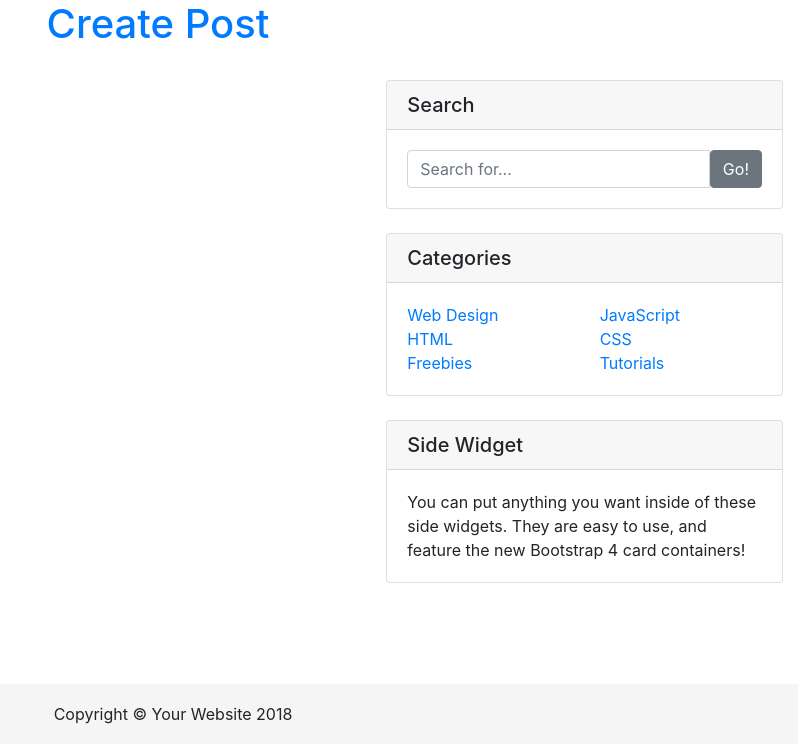
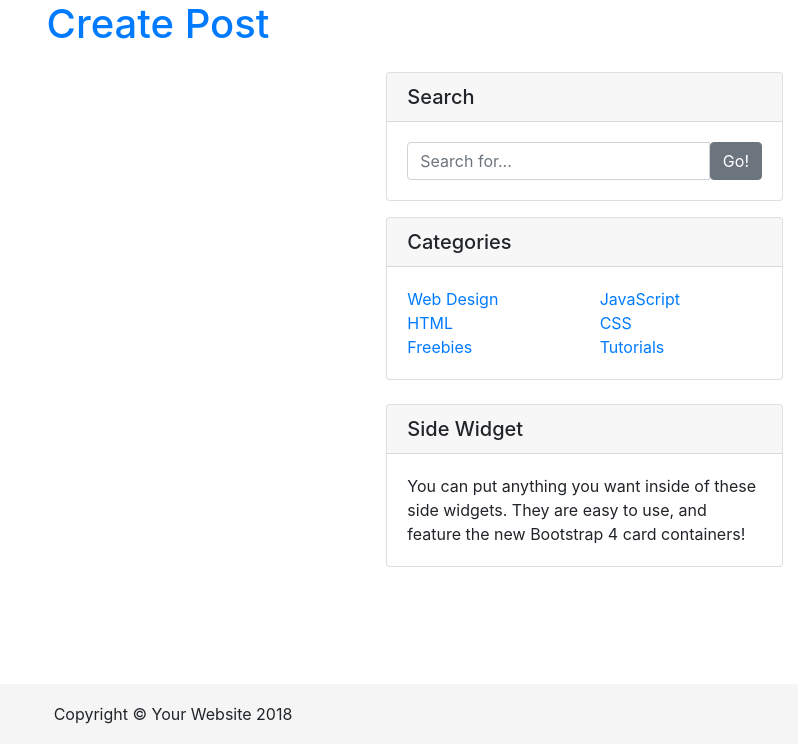
Before and after one commit to cmartin-cay/caytalk, a Flask app: page / in a window 1280 px wide. Shown: the part 56-800 px from the top of the page, without its empty margins (482-1280 px from the left). Run offline with Flask 2, Linux system fonts and the light colour scheme; data that the repository does not hold is empty; some libraries are stand-ins or nearby versions.

Commit message:
Misc spacing

```diff
--- a/app/templates/base.html
+++ b/app/templates/base.html
@@ -46,7 +46,7 @@
     </div>
     <div class="row">
         <!-- Blog Entries Column -->
-        <div class="col-md-8">
+        <div class="col-md-8 my-3">
             {% with messages = get_flashed_messages() %}
                 {% if messages %}
                     {% for message in messages %}
--- a/app/templates/index.html
+++ b/app/templates/index.html
@@ -3,7 +3,7 @@
 {% block app_content %}
     {% for post in posts %}
         <!-- Blog Post -->
-        <div class="card bg-light mb-2 border-0">
+        <div class="card bg-light mb-3 border-0">
             <div class="card-body p-1">
                 <table>
                     <td style="padding-right: 0.5rem">
--- a/app/templates/sidebar.html
+++ b/app/templates/sidebar.html
@@ -1,7 +1,7 @@
 <!-- Sidebar Widgets Column -->
 <div class="col-md-4">
     <!-- Search Widget -->
-    <div class="card my-4">
+    <div class="card my-3">
         <h5 class="card-header">Search</h5>
         <div class="card-body">
             <div class="input-group">
@@ -13,7 +13,7 @@
         </div>
     </div>
     <!-- Categories Widget -->
-    <div class="card my-4">
+    <div class="card my-3">
         <h5 class="card-header">Categories</h5>
         <div class="card-body">
             <div class="row">
```
Also changed, not shown: app/templates/fra_test.html (deleted, +0 -33 lines).
